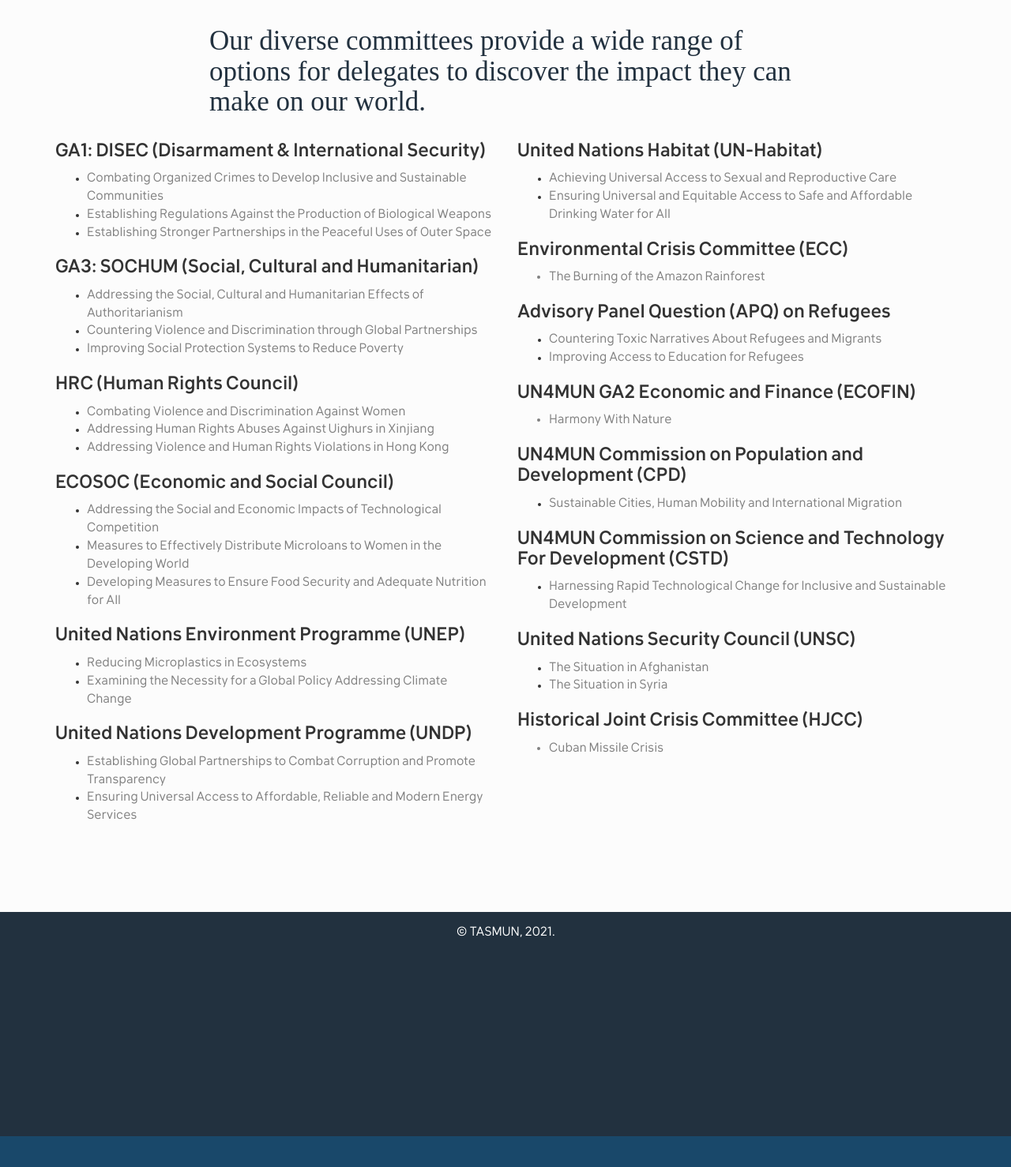
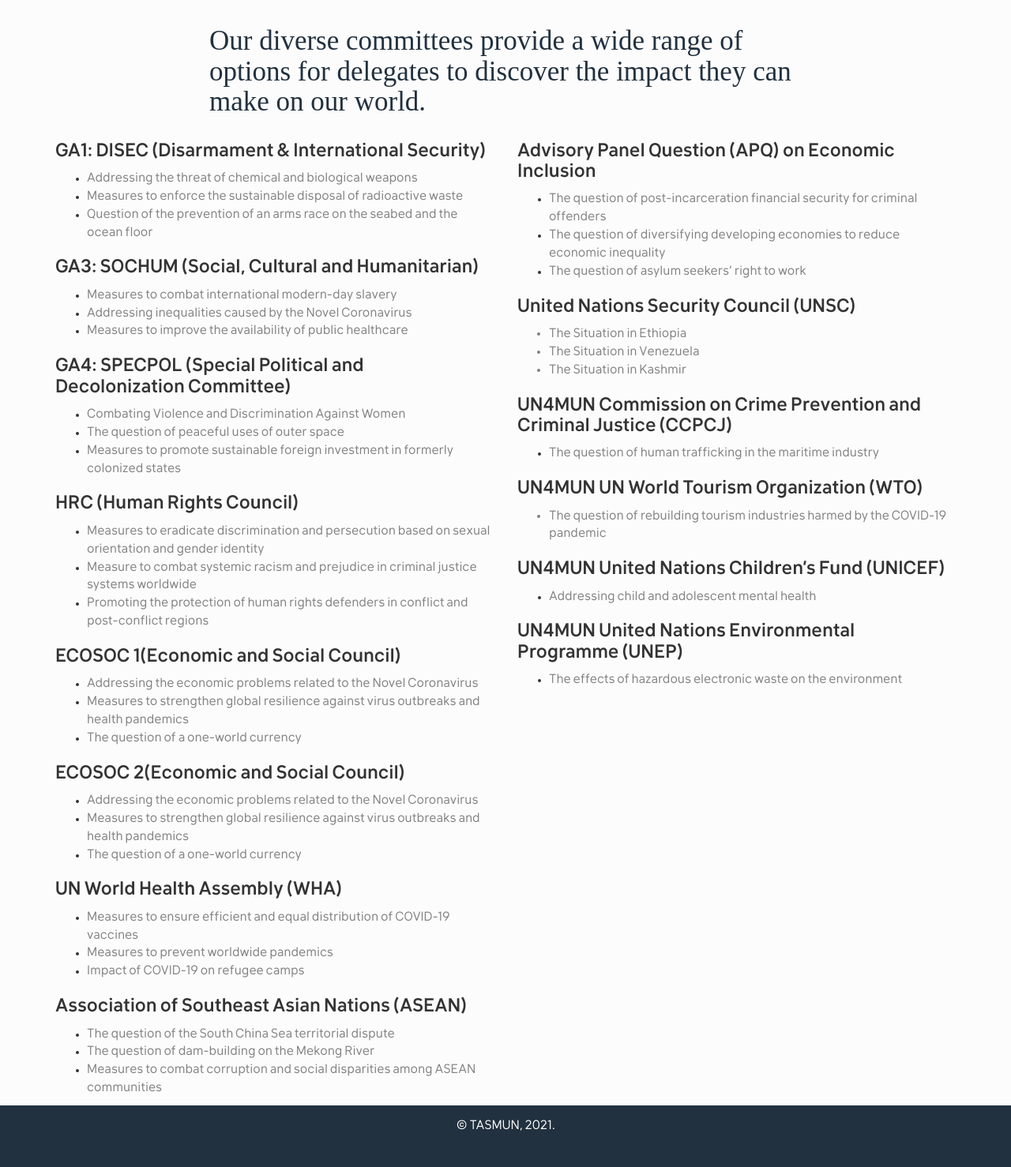
Before and after one commit to alexandernext/tasmun, a Jekyll site: the page built from committees.html, in a window 1280 px wide. Shown: the part 274-1752 px from the top of the page at 79% size. Built offline with Jekyll 4.4.1, drawn with Linux system fonts in a browser that asks for light colours; some web fonts are replaced.

Commit message:
Update committees.html

```diff
--- a/committees.html
+++ b/committees.html
@@ -19,14 +19,13 @@
     </h3>
     <ul>
       <li><a href="assets/reports/DISEC_1.pdf">
-        Combating Organized Crimes to Develop Inclusive and Sustainable
-        Communities</a>
+       Addressing the threat of chemical and biological weapons</a>
       </li>
       <li><a href="assets/reports/DISEC_2.pdf">
-        Establishing Regulations Against the Production of Biological Weapons
+        Measures to enforce the sustainable disposal of radioactive waste
       </li></a>
       <li><a href="assets/reports/DISEC_3.pdf">
-        Establishing Stronger Partnerships in the Peaceful Uses of Outer Space</a>
+        Question of the prevention of an arms race on the seabed and the ocean floor </a>
       </li>
     </ul>
   </div>
@@ -36,126 +35,158 @@
     </h3>
     <ul>
       <li><a href="assets/reports/SOCHUM_1.pdf">
-        Addressing the Social, Cultural and Humanitarian Effects of
-        Authoritarianism</a>
+        Measures to combat international modern-day slavery</a>
       </li>
       <li><a href="assets/reports/SOCHUM_2.pdf">
-        Countering Violence and Discrimination through Global Partnerships</a>
+        Addressing inequalities caused by the Novel Coronavirus </a>
       </li>
-      <li><a href="assets/reports/SOCHUM_3.pdf">Improving Social Protection Systems to Reduce Poverty</a></li>
+      <li><a href="assets/reports/SOCHUM_3.pdf">Measures to improve the availability of public healthcare </a></li>
     </ul>
+      <div class="item">
+    <h3 class="item-title">GA4: SPECPOL (Special Political and Decolonization Committee)</h3>
+    <ul>
+      <li><a href="assets/reports/HRC_1.pdf">Combating Violence and Discrimination Against Women</a></li>
+      <li><a href="assets/reports/HRC_2.pdf">The question of peaceful uses of outer space</a></li>
+      <li><a href="assets/reports/HRC_3.pdf">Measures to promote sustainable foreign investment in formerly colonized states</a></li>
+    </ul>
+  </div>
   </div>
   <div class="item">
     <h3 class="item-title">HRC (Human Rights Council)</h3>
     <ul>
-      <li><a href="assets/reports/HRC_1.pdf">Combating Violence and Discrimination Against Women</a></li>
-      <li><a href="assets/reports/HRC_2.pdf">Addressing Human Rights Abuses Against Uighurs in Xinjiang</a></li>
-      <li><a href="assets/reports/HRC_3.pdf">Addressing Violence and Human Rights Violations in Hong Kong</a></li>
+      <li><a href="assets/reports/HRC_1.pdf">Measures to eradicate discrimination and persecution based on sexual orientation and gender identity</a></li>
+      <li><a href="assets/reports/HRC_2.pdf">Measure to combat systemic racism and prejudice in criminal justice systems worldwide
+</a></li>
+      <li><a href="assets/reports/HRC_3.pdf">Promoting the protection of human rights defenders in conflict and post-conflict regions
+</a></li>
+    </ul>
+  </div>
+
+  <div class="item">
+    <h3 class="item-title">ECOSOC 1(Economic and Social Council)</h3>
+    <ul>
+      <li><a href="assets/reports/ECOSOC_1.pdf">
+Addressing the economic problems related to the Novel Coronavirus
+      </li>
+      <li><a href="assets/reports/ECOSOC_2.pdf">
+      Measures to strengthen global resilience against virus outbreaks and health pandemics
+</a>
+      </li>
+      <li><a href="assets/reports/ECOSOC_3.pdf">
+        The question of a one-world currency
+</a>
+      </li>
     </ul>
   </div>
   <div class="item">
-    <h3 class="item-title">ECOSOC (Economic and Social Council)</h3>
+    <h3 class="item-title">ECOSOC 2(Economic and Social Council)</h3>
     <ul>
-      <li><a href="assets/reports/ECOSOC_1.pdf">
-        Addressing the Social and Economic Impacts of Technological Competition</a>
+          <li><a href="assets/reports/ECOSOC_1.pdf">
+Addressing the economic problems related to the Novel Coronavirus
       </li>
       <li><a href="assets/reports/ECOSOC_2.pdf">
-        Measures to Effectively Distribute Microloans to Women in the Developing
-        World</a>
+      Measures to strengthen global resilience against virus outbreaks and health pandemics
+</a>
       </li>
       <li><a href="assets/reports/ECOSOC_3.pdf">
-        Developing Measures to Ensure Food Security and Adequate Nutrition for
-        All</a>
+        The question of a one-world currency
+</a>
       </li>
     </ul>
   </div>
   <div class="item">
     <h3 class="item-title">
-      United Nations Environment Programme (UNEP)
-    </h3>
+UN World Health Assembly (WHA)    </h3>
     <ul>
-      <li><a href="assets/reports/UNEP_1.pdf">Reducing Microplastics in Ecosystems</a></li>
+      <li><a href="assets/reports/UNEP_1.pdf">Measures to ensure efficient and equal distribution of COVID-19 vaccines
+</a></li>
       <li><a href="assets/reports/UNEP_2.pdf">
-        Examining the Necessity for a Global Policy Addressing Climate Change</a>
+        Measures to prevent worldwide pandemics
+</a>
+      </li>
+      <li><a href="assets/reports/UNEP_2.pdf">
+Impact of COVID-19 on refugee camps
+</a>
       </li>
     </ul>
   </div>
   <div class="item">
     <h3 class="item-title">
-      United Nations Development Programme (UNDP)
-    </h3>
+Association of Southeast Asian Nations (ASEAN)    </h3>
     <ul>
       <li><a href="assets/reports/UNDP_1.pdf">
-        Establishing Global Partnerships to Combat Corruption and Promote
-        Transparency</a>
+       The question of the South China Sea territorial dispute
+</a>
       </li>
       <li><a href="assets/reports/UNDP_2.pdf">
-        Ensuring Universal Access to Affordable, Reliable and Modern Energy
-        Services</a>
+        The question of dam-building on the Mekong River
+</a>
+      </li>
+         <li><a href="assets/reports/UNDP_2.pdf">
+Measures to combat corruption and social disparities among ASEAN communities
+</a>
       </li>
     </ul>
   </div>
 </div>
 <div class="col-md-6">
   <div class="item">
-    <h3 class="item-title">United Nations Habitat (UN-Habitat)</h3>
+    <h3 class="item-title">Advisory Panel Question (APQ) on Economic Inclusion</h3>
     <ul>
-      <li><a href="assets/reports/UNH_1.pdf">Achieving Universal Access to Sexual and Reproductive Care</a></li>
+      <li><a href="assets/reports/UNH_1.pdf">The question of post-incarceration financial security for criminal offenders
+</a></li>
       <li><a href="assets/reports/UNH_2.pdf">
-        Ensuring Universal and Equitable Access to Safe and Affordable Drinking
-        Water for All</a>
+        The question of diversifying developing economies to reduce economic inequality
+</a>
       </li>
-    </ul>
-  </div>
-  <div class="item">
-    <h3 class="item-title">Environmental Crisis Committee (ECC)</h3>
-    <ul><a href="assets/reports/ECC_1.pdf">
-      <li>The Burning of the Amazon Rainforest</li></a>
-    </ul>
-  </div>
-  <div class="item">
-    <h3 class="item-title">Advisory Panel Question (APQ) on Refugees</h3>
-    <ul>
-      <li><a href="assets/reports/APQ_1.pdf">Countering Toxic Narratives About Refugees and Migrants</a></li>
-      <li><a href="assets/reports/APQ_2.pdf">Improving Access to Education for Refugees</a></li>
-    </ul>
-  </div>
-  <div class="item">
-    <h3 class="item-title">UN4MUN GA2 Economic and Finance (ECOFIN)</h3>
-    <ul><a href="assets/reports/ECOFIN_1.pdf">
-      <li>Harmony With Nature</li></a>
-    </ul>
-  </div>
-  <div class="item">
-    <h3 class="item-title">
-      UN4MUN Commission on Population and Development (CPD)
-    </h3>
-    <ul>
-      <li><a href="assets/reports/CPD_1.pdf">Sustainable Cities, Human Mobility and International Migration</a></li>
-    </ul>
-  </div>
-  <div class="item">
-    <h3 class="item-title">
-      UN4MUN Commission on Science and Technology For Development (CSTD)
-    </h3>
-    <ul>
-      <li><a href="assets/reports/CSTD_1.pdf">
-        Harnessing Rapid Technological Change for Inclusive and Sustainable
-        Development</a>
+        <li><a href="assets/reports/UNH_2.pdf">
+        The question of asylum seekers’ right to work</a>
       </li>
     </ul>
   </div>
   <div class="item">
     <h3 class="item-title">United Nations Security Council (UNSC)</h3>
-    <ul>
-      <li><a href="assets/reports/SC_1.pdf">The Situation in Afghanistan</a></li>
-      <li><a href="assets/reports/SC_2.pdf">The Situation in Syria</a></li>
+    <ul><a href="assets/reports/ECC_1.pdf">
+      <li>The Situation in Ethiopia
+</li></a>
+      <a href="assets/reports/ECC_1.pdf">
+      <li>The Situation in Venezuela
+</li></a>
+      <a href="assets/reports/ECC_1.pdf">
+      <li>The Situation in Kashmir
+</li></a>
     </ul>
   </div>
   <div class="item">
-    <h3 class="item-title">Historical Joint Crisis Committee (HJCC)</h3>
-    <ul><a href="assets/reports/HJCC_1.pdf">
-      <li>Cuban Missile Crisis</li></a>
+    <h3 class="item-title">UN4MUN Commission on Crime Prevention and Criminal Justice (CCPCJ)</h3>
+    <ul>
+      <li><a href="assets/reports/APQ_1.pdf">The question of human trafficking in the maritime industry
+</a></li>
     </ul>
   </div>
+  <div class="item">
+    <h3 class="item-title">UN4MUN UN World Tourism Organization (WTO)</h3>
+    <ul><a href="assets/reports/ECOFIN_1.pdf">
+      <li>The question of rebuilding tourism industries harmed by the COVID-19 pandemic
+</li></a>
+    </ul>
+  </div>
+  <div class="item">
+    <h3 class="item-title">
+UN4MUN United Nations Children’s Fund  (UNICEF)    </h3>
+    <ul>
+      <li><a href="assets/reports/CPD_1.pdf">Addressing child and adolescent mental health
+</a></li>
+    </ul>
+  </div>
+  <div class="item">
+    <h3 class="item-title">
+      UN4MUN United Nations Environmental Programme (UNEP)
+    </h3>
+    <ul>
+      <li><a href="assets/reports/CSTD_1.pdf">
+        The effects of hazardous electronic waste on the environment
+</a>
+      </li>
+    </ul>
 </div>
```
